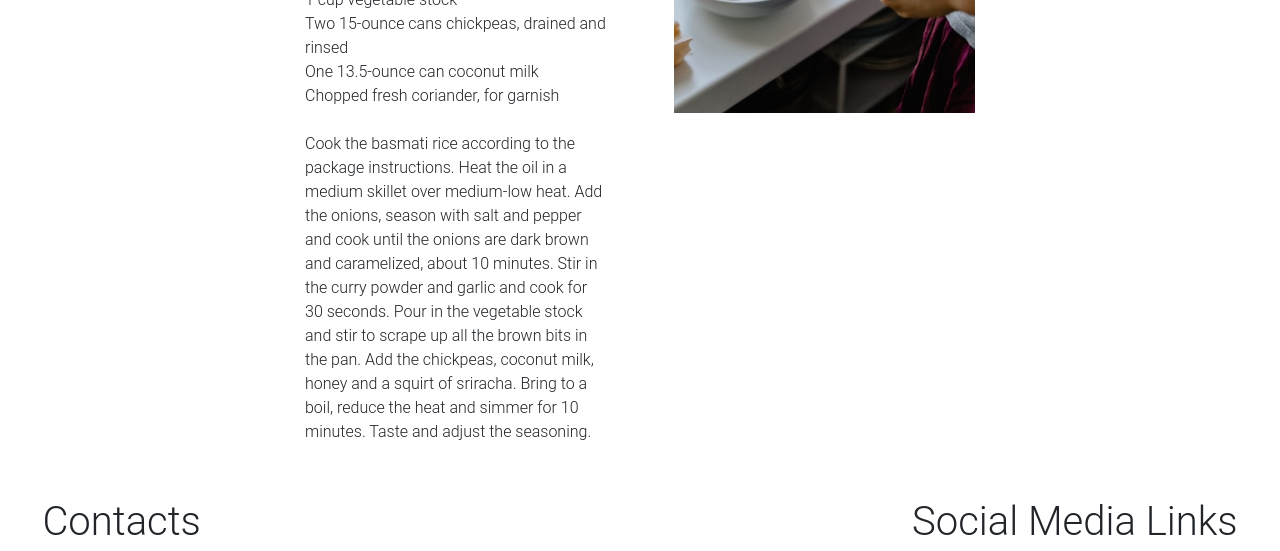
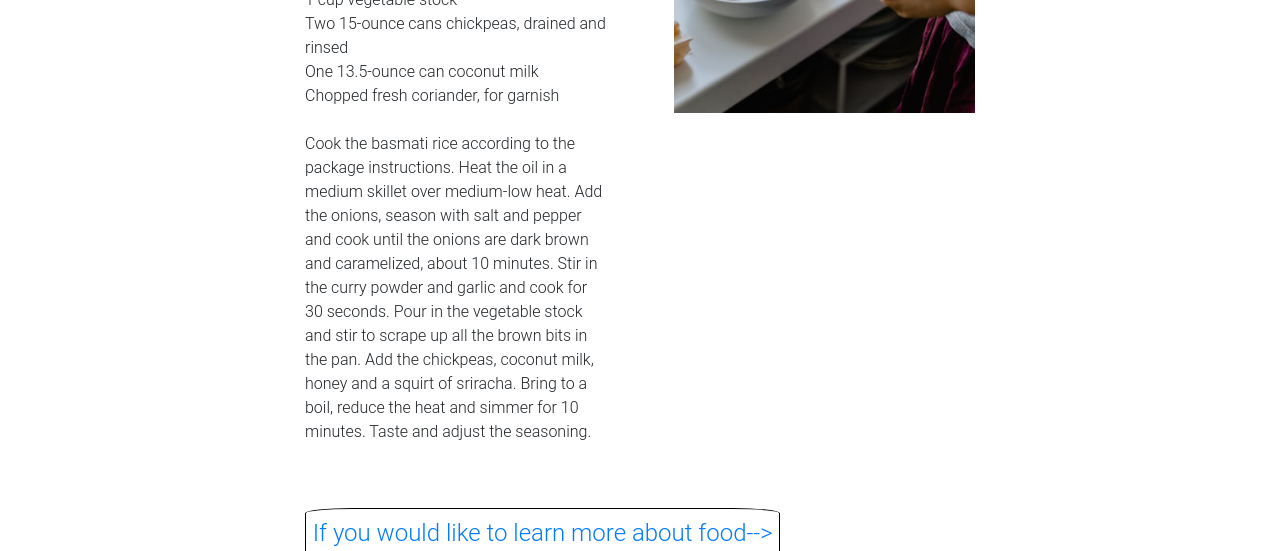
Before and after one commit to RobertaGri/robertagri.github.io, a plain HTML site: page recipes.html in a window 1280 px wide. Shown: the part 2016-2567 px from the top of the page. Drawn offline with nearby package versions, Linux system fonts and the light colour scheme.

Commit message:
Add files via upload

```diff
--- a/recipes.html
+++ b/recipes.html
@@ -106,7 +106,12 @@ Heat the oil in a medium skillet over medium-low heat. Add the onions, season wi
 
                 <img class = "right" src = "recipe3.jpg" alt = "picture">
               </section>
-
+               <br>
+               <br>
+               <div class="call-to-action">
+         <a href="http://127.0.0.1:52190/food_design.html"><font size="5">If you would like to learn more about food--></a>
+                </font>
+               </div>
 
         </div>
               <footer>
@@ -132,7 +137,9 @@ Heat the oil in a medium skillet over medium-low heat. Add the onions, season wi
                        </ul>
                      </div>
                     </div>
+                  <div>
                   </div>
+
 
 
                 </footer>
--- a/style.css
+++ b/style.css
@@ -227,3 +227,11 @@
     width: 300px;
     margin: 14px;
 }
+.call-to-action {
+    display: inline-block;
+    border: 1px solid black;
+    margin-right: 2%;
+    padding: 1%;
+    border-radius: 10%;
+    background-color: ;
+}
```
Also changed, not shown: food_design.html (+6 -0 lines), index.html (+4 -0 lines), living_abroad.html (+7 -1 lines).
